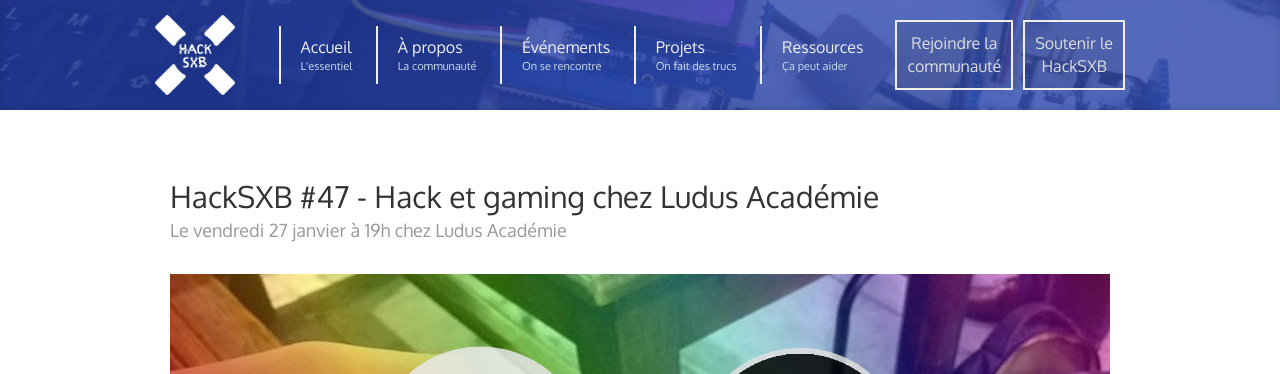
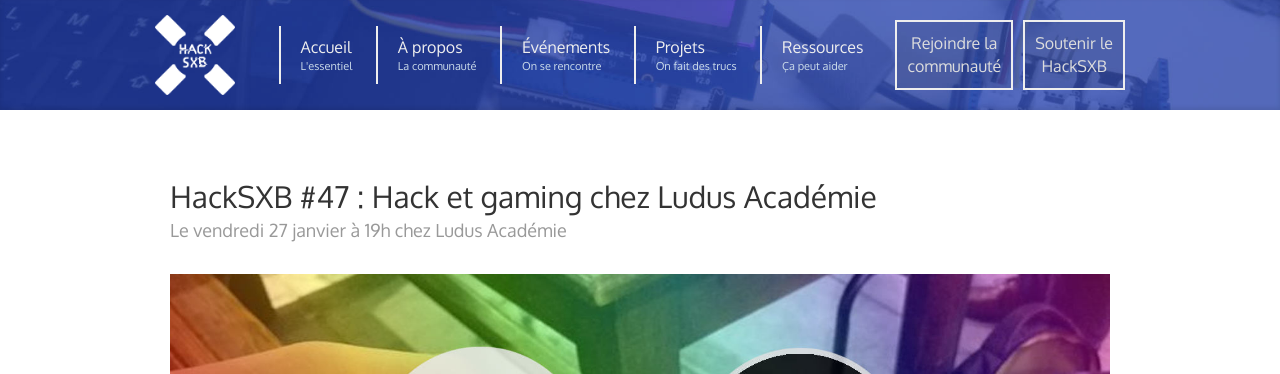
Before and after one commit to AlsaceDigitale/www.hacksxb.com, a Jekyll site: the page built from events/_posts/2017-01-09-hacksxb-47.markdown, in a window 1280 px wide. Shown: the top 374 px of the page. Built offline with Jekyll 4.4.1, drawn with Linux system fonts in a browser that asks for light colours; nearby versions of some CDN libraries.

Commit message:
slowly put the colons back

```diff
--- a/events/_posts/2017-01-09-hacksxb-47.markdown
+++ b/events/_posts/2017-01-09-hacksxb-47.markdown
@@ -1,6 +1,6 @@
 ---
 layout: post
-title: 'HackSXB #47 - Hack et gaming chez Ludus Académie'
+title: 'HackSXB #47 : Hack et gaming chez Ludus Académie'
 date: '2017-01-09 10:44:48 +0200'
 event_date: '2017-12-16 19:00:00 +0200'
 photo: event-hacksxb47.jpg
--- a/events/_posts/2017-02-17-hacksxb-48-lets-get-creative.markdown
+++ b/events/_posts/2017-02-17-hacksxb-48-lets-get-creative.markdown
@@ -1,6 +1,6 @@
 ---
 layout: post
-title: "HackSXB #48 - Let's get creative!"
+title: "HackSXB #48 : Let's get creative!"
 date: '2017-02-17 13:00:48 +0200'
 event_date: '2017-02-24 19:00:00 +0200'
 photo: event-hacksxb48.jpg
```
